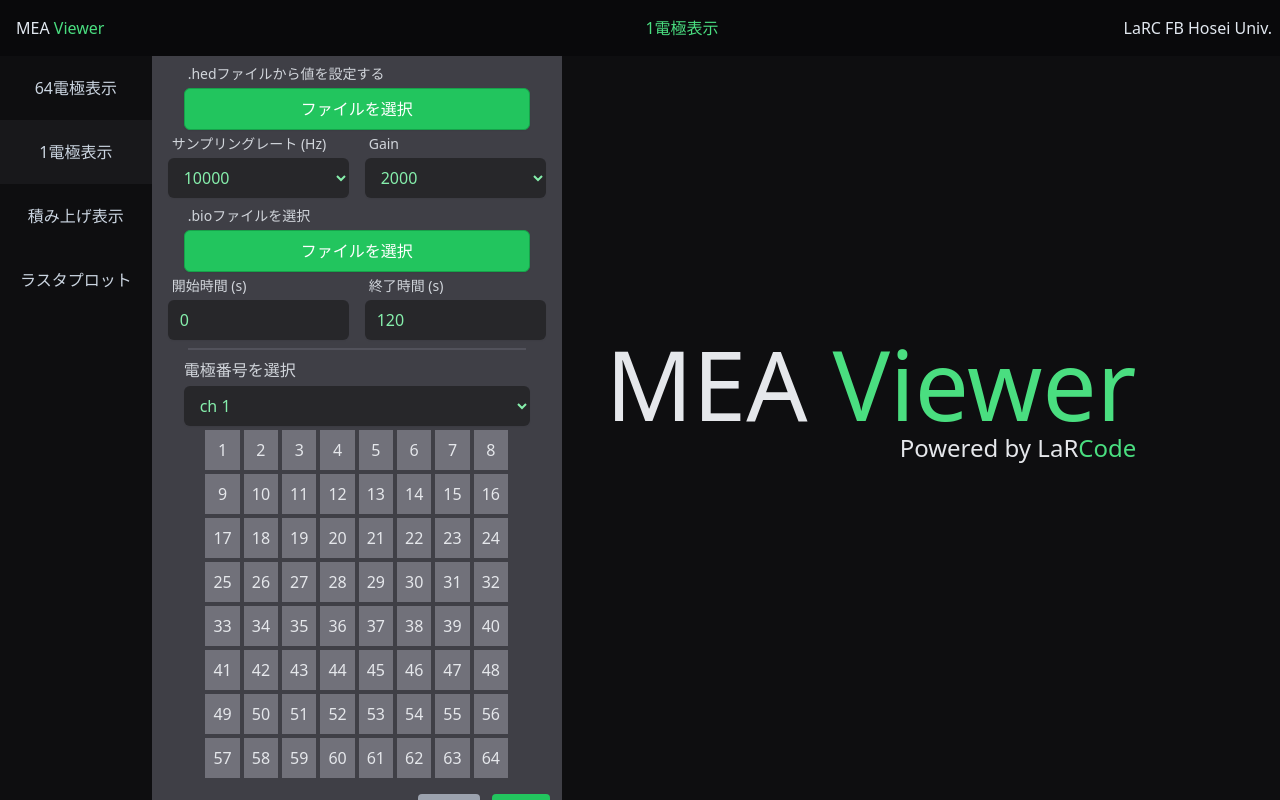
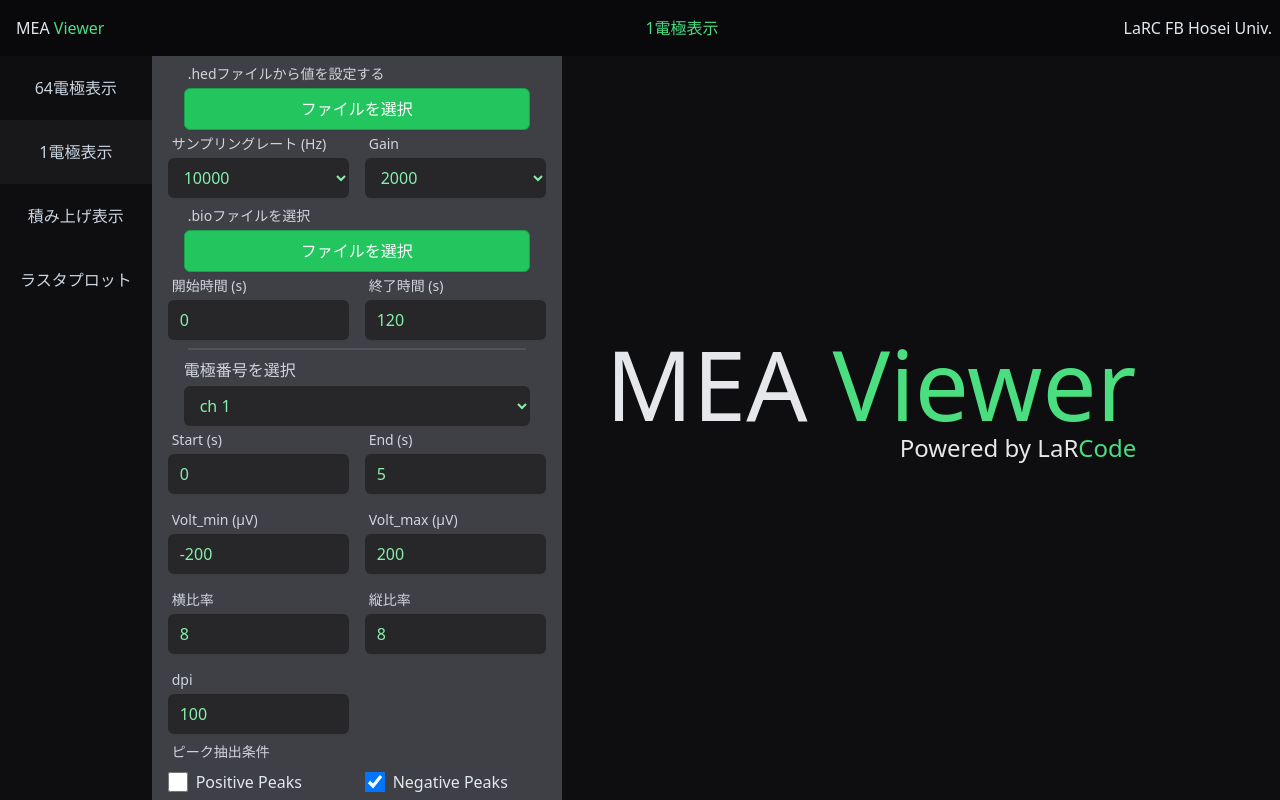
Before and after one commit to kkito0726/mea-viewer, a React (Vite) app in the folder client/: page /showSingle in a window 1280 px wide. Shown: the top 800 px of the page. Built offline with nearby package versions, Linux system fonts and the light colour scheme.

Commit message:
chPadを表示するページを制御

```diff
--- a/client/src/components/body/Body.tsx
+++ b/client/src/components/body/Body.tsx
@@ -46,6 +46,8 @@ export const Body: React.FC<BodyProps> = ({ pageName }) => {
     handleSubmit,
   } = useDataSubmission(pageName, activeChs, meaData, hedValue, peakFormValue);
 
+  const chPadPages: string[] = [PageName.SHOW_DETECTION, PageName.RASTER_PLOT];
+
   return (
     <div className="flex">
       <div className="flex flex-col min-h-screen-minus-topbar min-w-input bg-zinc-700">
@@ -66,7 +68,7 @@ export const Body: React.FC<BodyProps> = ({ pageName }) => {
           {pageName === PageName.SHOW_SINGLE ? (
             <ChForm values={values} handleChange={handleChange} />
           ) : null}
-          {!(pageName === PageName.SHOW_ALL) ? (
+          {chPadPages.includes(pageName) ? (
             <ChPad
               gridSize={gridSize}
               activeChs={activeChs}
--- a/client/src/components/body/readMeaFile/HedInput.tsx
+++ b/client/src/components/body/readMeaFile/HedInput.tsx
@@ -102,7 +102,7 @@ export const HedInput: React.FC<BioInputProps> = ({
           <div className="flex items-center justify-between">
             <span>{hedName}</span>
             <button
-              className="mt-4 bg-gray-400 hover:bg-gray-700 text-white font-bold py-2 px-4 rounded mr-3"
+              className="mt-2 bg-gray-400 hover:bg-gray-700 text-white font-bold p-2 rounded text-sm"
               onClick={handleRefreshHedFile}
             >
               Refresh
```
